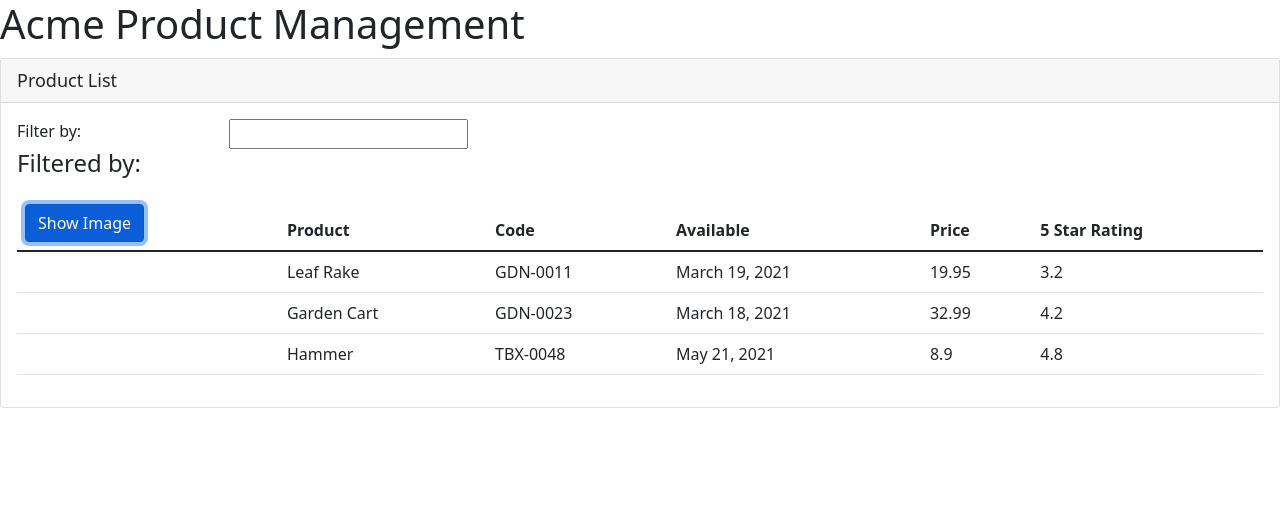
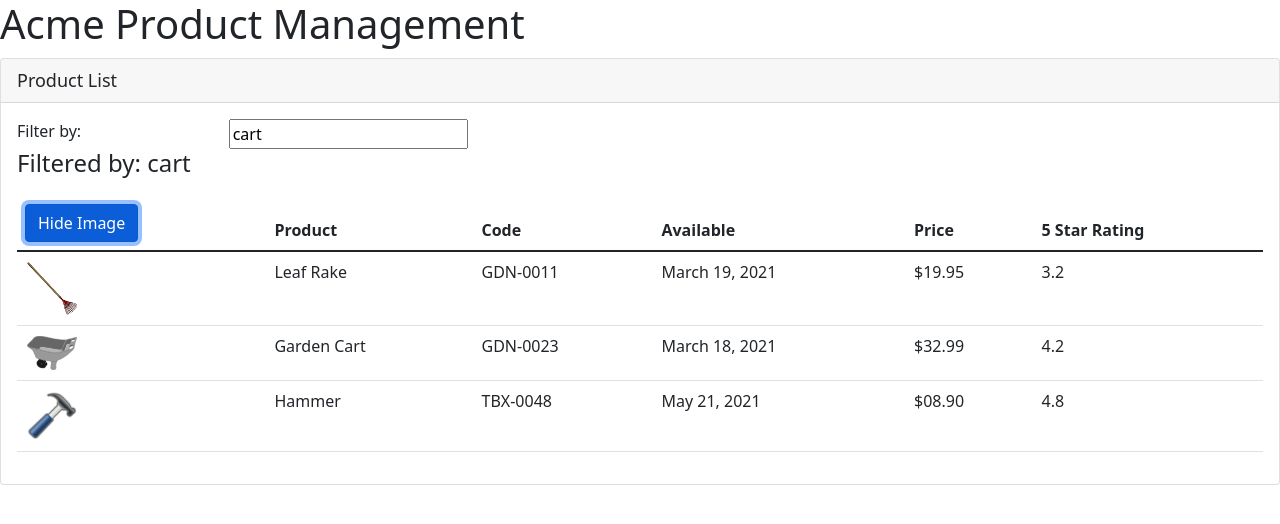
Before and after one commit to IEdiong/angular-getting-started, an Angular app: page / in a window 1280 px wide. Both pictures are taken after a click on the button "Show Image". Shown: the top 524 px of the page. Built offline with nearby package versions, Linux system fonts and the light colour scheme.

Commit message:
Data binding and Pipes

```diff
--- a/src/app/app.module.ts
+++ b/src/app/app.module.ts
@@ -1,4 +1,5 @@
 import { NgModule } from '@angular/core';
+import { FormsModule } from '@angular/forms';
 import { BrowserModule } from '@angular/platform-browser';
 
 import { AppComponent } from './app.component';
@@ -6,7 +7,7 @@ import { ProductList } from './products/product-list.component';
 
 @NgModule({
   declarations: [AppComponent, ProductList],
-  imports: [BrowserModule],
+  imports: [BrowserModule, FormsModule],
   bootstrap: [AppComponent],
 })
 export class AppModule {}
--- a/src/app/products/product-list.component.html
+++ b/src/app/products/product-list.component.html
@@ -4,12 +4,12 @@
     <div class="row">
       <div class="col-md-2">Filter by:</div>
       <div class="col-md-4">
-        <input type="text" name="" id="" />
+        <input type="text" name="" id="" [(ngModel)]="listFilter" />
       </div>
     </div>
     <div class="row">
       <div class="col-md-6">
-        <h4>Filtered by:</h4>
+        <h4>Filtered by: {{ listFilter }}</h4>
       </div>
     </div>
     <div class="table-responsive">
@@ -17,7 +17,9 @@
         <thead>
           <tr>
             <th>
-              <button class="btn btn-primary">Show Image</button>
+              <button class="btn btn-primary" (click)="toggleImage()">
+                {{ showImage ? "Hide" : "Show" }} Image
+              </button>
             </th>
             <th>Product</th>
             <th>Code</th>
@@ -28,11 +30,20 @@
         </thead>
         <tbody>
           <tr *ngFor="let product of products">
-            <td></td>
+            <td>
+              <img
+                [src]="product.imageUrl"
+                [title]="product.description"
+                [style.width.px]="imageWidth"
+                [style.margin.px]="imageMargin"
+                *ngIf="showImage"
+              />
+            </td>
             <td>{{ product.productName }}</td>
             <td>{{ product.productCode }}</td>
             <td>{{ product.releaseDate }}</td>
-            <td>{{ product.price }}</td>
+            <!-- TODO: Create a Pipe to format to Nigerian currency -->
+            <td>{{ product.price | currency: "USD":"symbol":"2.2-2" }}</td>
             <td>{{ product.starRating }}</td>
           </tr>
         </tbody>
--- a/src/app/products/product-list.component.ts
+++ b/src/app/products/product-list.component.ts
@@ -6,6 +6,11 @@ import { Component } from '@angular/core';
 })
 export class ProductList {
   pageTitle: string = 'Product List';
+  showImage: boolean = false;
+  imageWidth: number = 50;
+  imageMargin: number = 2;
+  listFilter: string = 'cart';
+
   products: any[] = [
     {
       productId: 1,
@@ -38,4 +43,8 @@ export class ProductList {
       imageUrl: 'assets/images/hammer.png',
     },
   ];
+
+  toggleImage(): void {
+    this.showImage = !this.showImage;
+  }
 }
```
